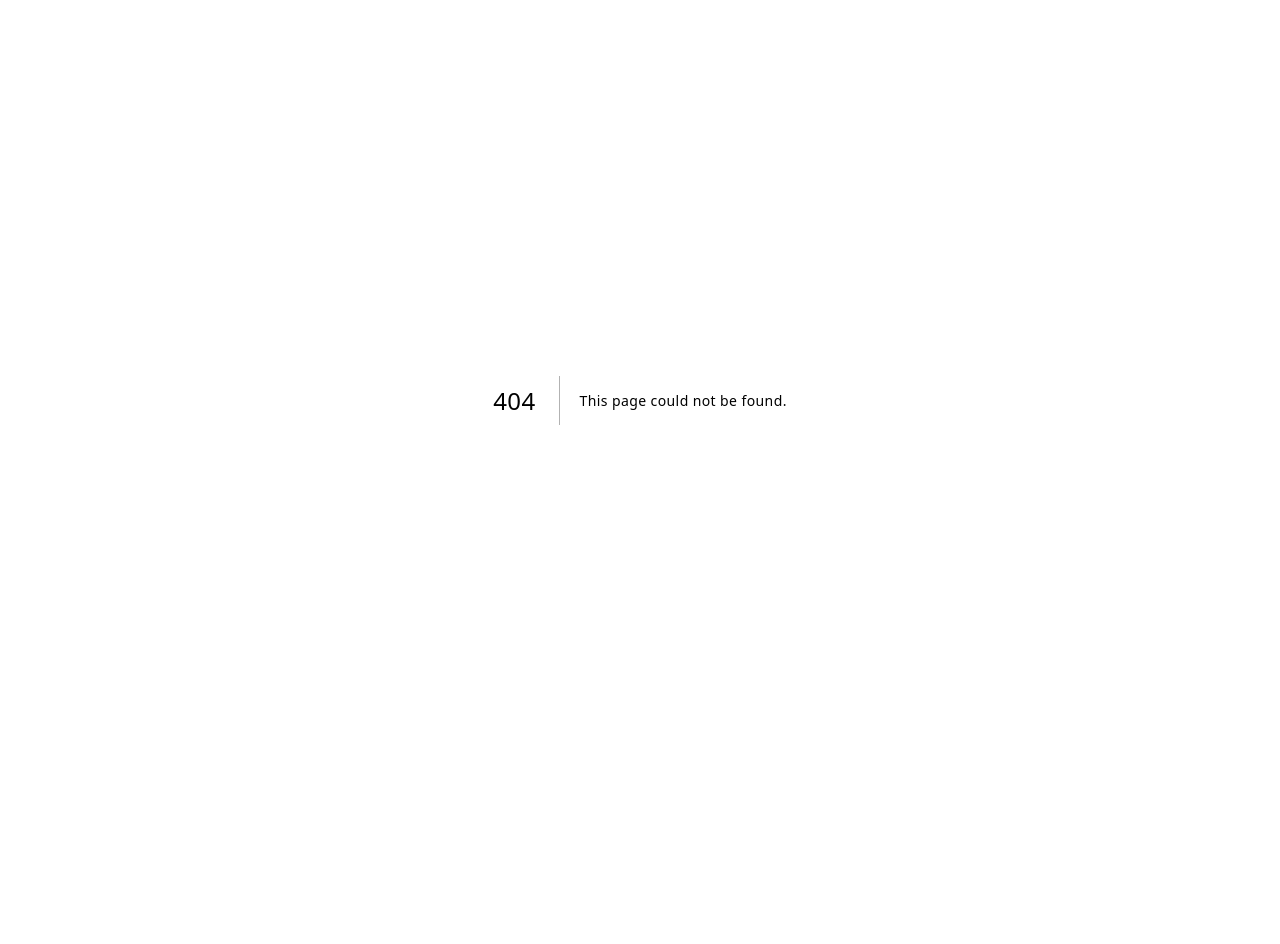
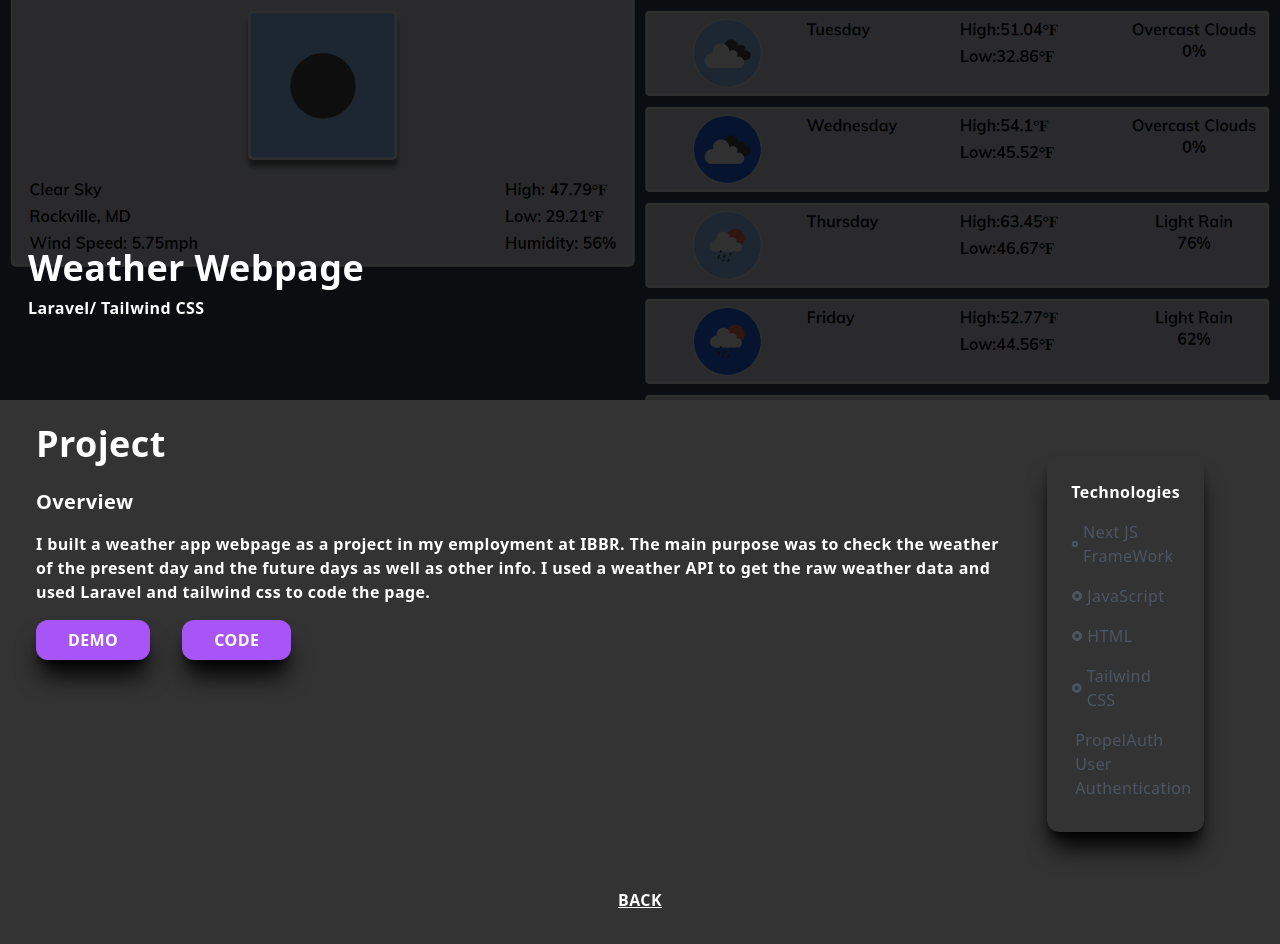
Before and after one commit to Ramareigns/Ramith-Portfolio, a Next.js app: page /projectFM in a window 1280 px wide. Before the commit this address had no page. Shown: the top 944 px of the page. Before the commit the page ends 800 px from the top, so only its background shows below. Built offline with nearby package versions, Linux system fonts and the light colour scheme.

Commit message:
build fix

```diff
--- a/package.json
+++ b/package.json
@@ -11,14 +11,14 @@
   "dependencies": {
     "@next/font": "13.1.6",
     "framer-motion": "^10.3.2",
-    "next": "13.1.6",
+    "next": "^13.5.6",
     "react": "^18.2.0",
     "react-dom": "18.2.0",
     "react-icons": "^4.7.1",
     "react-scroll": "^1.8.9",
     "react-simple-typewriter": "^5.0.1",
     "react-slick": "^0.29.0",
-    "sharp": "^0.31.3",
+    "sharp": "^0.33.3",
     "slick-carousel": "^1.8.1",
     "styled-components": "^5.3.9",
     "typed": "^4.1.2",
--- /dev/null
+++ b/pages/projectFM.js
@@ -0,0 +1,78 @@
+import Image from "next/image";
+import React from "react";
+import wImage from "../public/weather.png";
+import { RiRadioButtonFill } from "react-icons/ri";
+import Link from "next/link";
+
+const projectFM = () => {
+  return (
+    <div className="w-full">
+      <div className="w-screen h-[40vh] lg:h-[50vh] relative">
+        <div className="absolute top-0 left-0 w-full h-[40vh] lg:h-[50vh] bg-black/80 z-10" />
+        <Image
+          className="absolute z-1"
+          layout="fill"
+          objectFit="cover"
+          src={wImage}
+          alt="/"
+        />
+        <div className="text-white p-2 z-10 absolute top-[70%] max-w-[1240px] w-full left-[50%] right-[50%] translate-x-[-50%] translate-y-[-50%]">
+          <h2 className="py-2 ">Weather Webpage</h2>
+          <h3 className="">Laravel/ Tailwind CSS</h3>
+        </div>
+      </div>
+      <div className="max-w-[1240px] mx-auto p-4 flex flex-col md:flex-row ">
+        <div className="col-span-4 font-bold">
+          <h2 className="py-2">Project</h2>
+          <p className="py-4 text-xl">Overview</p>
+          <p>
+            I built a weather app webpage as a project in my employment at IBBR.
+            The main purpose was to check the weather of the present day and the
+            future days as well as other info. I used a weather API to get the
+            raw weather data and used Laravel and tailwind css to code the page.
+          </p>
+          <a href="https://projectfm.vercel.app/">
+            <button className="px-8 py-2 mt-4 mr-8 text-white">Demo</button>
+          </a>
+          <a href="https://github.com/Ramareigns/BitCamp-24">
+            <button className="px-8 py-2 mt-4 text-white">Code</button>
+          </a>
+        </div>
+        <div className="col-span-4 mid:col-span-1 shadow-xl shadow-black rounded-xl p-4 m-10">
+          <div className="p-2">
+            <p className="text-center font-bold pb-2">Technologies</p>
+            <div className="grid grid-cols-2 md:grid-cols-1">
+            <p className="text-gray-600 py-2 flex items-center">
+                <RiRadioButtonFill className="pr-1" />
+                Next JS FrameWork
+              </p>
+              <p className="text-gray-600 py-2 flex items-center">
+                <RiRadioButtonFill className="pr-1" />
+                JavaScript
+              </p>
+              <p className="text-gray-600 py-2 flex items-center">
+                <RiRadioButtonFill className="pr-1" />
+                HTML
+              </p>
+              <p className="text-gray-600 py-2 flex items-center">
+                <RiRadioButtonFill className="pr-1" />
+                Tailwind CSS
+              </p>
+              <p className="text-gray-600 py-2 flex items-center">
+                <RiRadioButtonFill className="pr-1" />
+                PropelAuth User Authentication
+              </p>
+            </div>
+          </div>
+        </div>
+      </div>
+      <div className="text-center pb-20">
+        <Link href="/#Projects">
+          <p className="underline cursor-pointer font-bold">BACK</p>
+        </Link>
+      </div>
+    </div>
+  );
+};
+
+export default projectFM;
```
Also changed, not shown: 2 other files (tests, documents, lock files or other folders).
